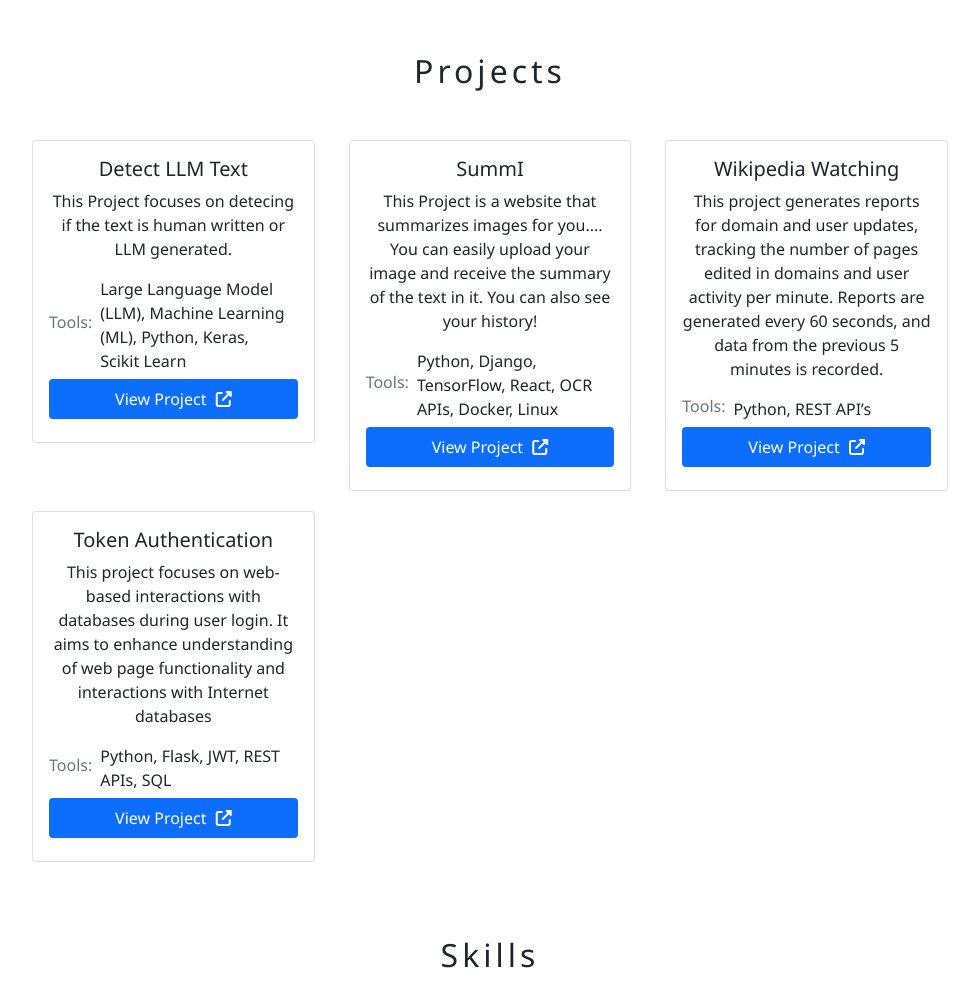
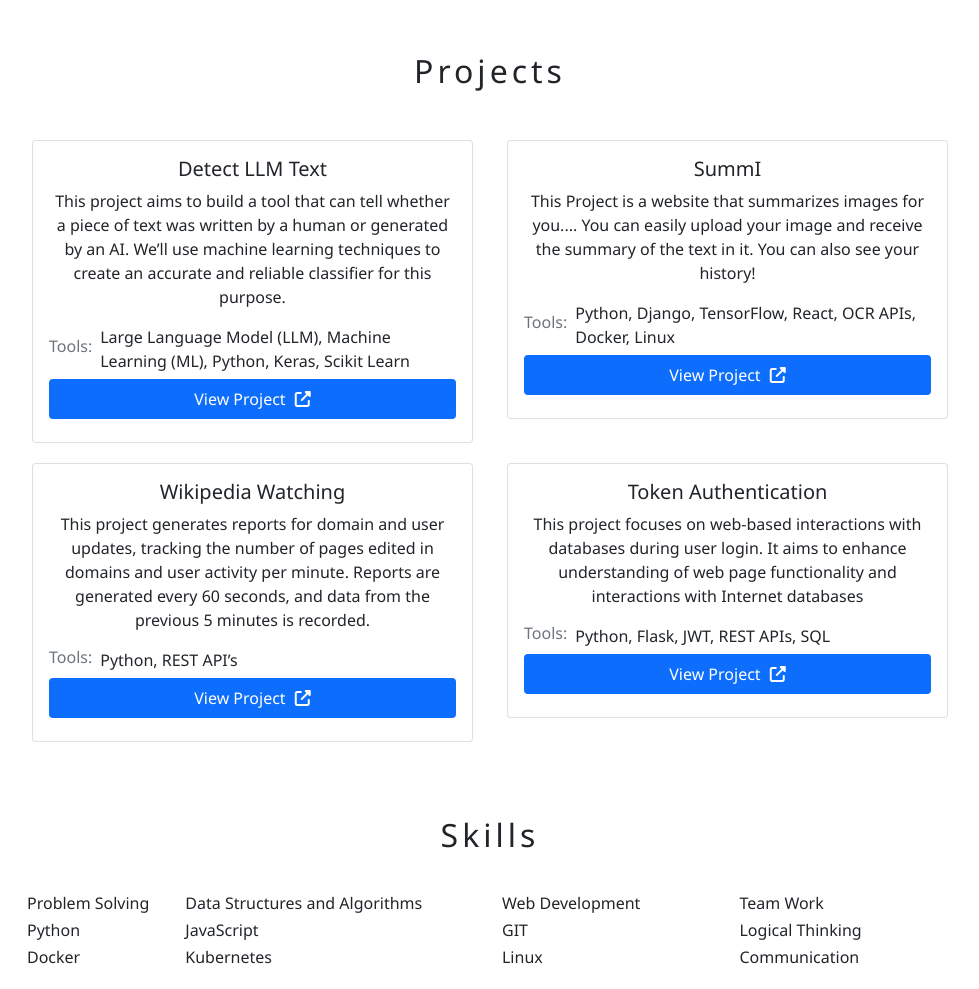
Before and after one commit to prashanthr11/prashanthr11.github.io, a plain HTML site: page index.html in a window 1280 px wide. Shown: the part 2500-3489 px from the top of the page, without its empty margins (150-1129 px from the left). Drawn offline with nearby package versions, Linux system fonts and the light colour scheme.

Commit message:
updated project cards

```diff
--- a/index.html
+++ b/index.html
@@ -377,12 +377,12 @@
                <h2>Projects</h2>
             </div>
             <div class="row">
-               <div class="col-sm-4">
+               <div class="col-sm-6 col-md-6">
                   <div class="card">
                      <div class="card-body">
                         <h5 class="card-title">Detect LLM Text</h5>
                         <p class="card-text text-center">
-                           This Project focuses on detecing if the text is human written or LLM generated.
+                           This project aims to build a tool that can tell whether a piece of text was written by a human or generated by an AI. We’ll use machine learning techniques to create an accurate and reliable classifier for this purpose.
                         </p>
                         <div class="d-flex align-items-center">
                            <h6 class="card-subtitle text-muted">Tools:</h6>
@@ -397,7 +397,7 @@
                      </div>
                   </div>
                </div>
-               <div class="col-sm-4">
+               <div class="col-sm-6 col-md-6">
                   <div class="card">
                      <div class="card-body">
                         <h5 class="card-title">SummI</h5>
@@ -419,7 +419,7 @@
                      </div>
                   </div>
                </div>
-               <div class="col-sm-4">
+               <div class="col-sm-6 col-md-6">
                   <div class="card">
                      <div class="card-body">
                         <h5 class="card-title">Wikipedia Watching</h5>
@@ -440,7 +440,7 @@
                      </div>
                   </div>
                </div>
-               <div class="col-sm-4">
+               <div class="col-sm-6 col-md-6">
                   <div class="card">
                      <div class="card-body">
                         <h5 class="card-title">Token Authentication</h5>
```
